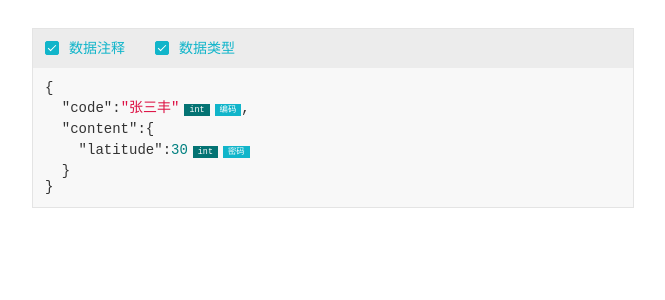
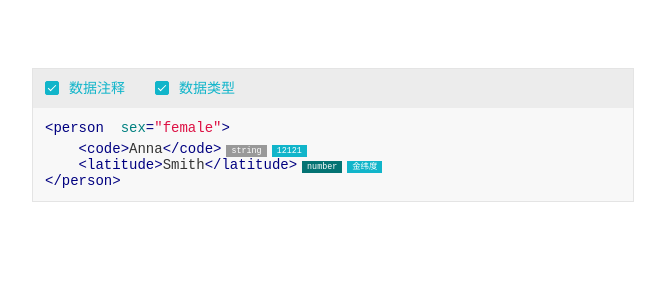
Before and after one commit to easyapi/easyapi-data-view, a Vue app: page / in a window 1280 px wide. Shown: the top 300 px of the page, without its empty margins (68-733 px from the left). Built offline with nearby package versions, Linux system fonts and the light colour scheme.

Commit message:
fix:删除typeList组装方法

```diff
--- a/example/App.vue
+++ b/example/App.vue
@@ -3,11 +3,10 @@
     <div class="editor-w clearfix">
       <div class="w-2">
         <div class="editor">
-          <easyapi-data-view :responseData="jsonData" :commentData="jsonCommentData"
-                             :type="jsonType"></easyapi-data-view>
+<!--          <easyapi-data-view :responseData="jsonData" :commentData="jsonCommentData" :type="jsonType"></easyapi-data-view>-->
         </div>
         <div class="editor">
-          <!--          <easyapi-data-view :responseData="xmlData" :commentData="xmlCommentData" :type="xmlType"></easyapi-data-view>-->
+              <easyapi-data-view :responseData="xmlData" :commentData="xmlCommentData" :type="xmlType"></easyapi-data-view>
         </div>
       </div>
     </div>
@@ -56,7 +55,7 @@ export default {
           childs: [
             {
               name: "code",
-              description: null,
+              description: "12121",
               type: "string",
               demo: true,
               childs: [],
--- a/src/DataView.vue
+++ b/src/DataView.vue
@@ -1,8 +1,8 @@
 <template>
   <div class="ea-data-view">
     <div class="ea-data-view_control" v-if="type === 'json' || type === 'xml'">
-      <el-checkbox v-model="ifShowDescription">数据注释</el-checkbox>
-      <el-checkbox v-model="ifShowType">数据类型</el-checkbox>
+      <el-checkbox v-model="ifShowDescription" @change="showNote()">数据注释</el-checkbox>
+      <el-checkbox v-model="ifShowType" @change="showNote()">数据类型</el-checkbox>
     </div>
     <pre class="ea-data-view_viewport" id="response"></pre>
   </div>
@@ -23,29 +23,14 @@ export default {
     return {
       ifShowDescription: false,//是否显示数据注释
       ifShowType: false,//是否显示数据类型
-      typeList: [],
-      descriptionList: []
+      noteList: []
     };
   },
   created() {
-    if (this.type === "json" || this.type === "xml") {
-      this.makeDescriptionList();
-      this.makeTypeList();
-    }
     this.response();
   },
   watch: {
-    ifShowDescription: function () {
-      this.showNote();
-    },
-    ifShowType: function () {
-      this.showNote();
-    },
     commentData: function () {
-      if (this.type === "json" || this.type === "xml") {
-        this.makeDescriptionList();
-        this.makeTypeList();
-      }
       this.response();
     },
   },
@@ -54,6 +39,9 @@ export default {
      * 返回信息
      */
     response: function () {
+      if (this.type === "json" || this.type === "xml") {
+        this.makeNoteList();
+      }
       // this.clean();
       if (!this.responseData) {
         return;
@@ -86,39 +74,17 @@ export default {
 
     /**
      * 生成数据注释
-     */
-    makeTypeList: function () {
-      this.typeList = [];
-      let that = this;
-      if (!this.commentData || this.commentData.length === 0) {
-        return [];
-      }
-      const makeTypeList = function (data) {
-        for (let i = 0; i < data.length; ++i) {
-          let el = data[i];
-          if (el.type === "array" || el.type === "object") {
-            makeTypeList(el.childs);
-          } else {
-            that.typeList.push(el.type);
-          }
-        }
-      };
-      return makeTypeList(this.commentData);
-    },
-
-    /**
-     * 生成数据注释
      * 主要将数据平铺展示
      */
-    makeDescriptionList: function () {
-      this.descriptionList = [];
+    makeNoteList: function () {
+      this.noteList = [];
       //生成数据类型
-      let makeDescriptionList = (oj, indexNum) => {
+      let makeNoteList = (oj, indexNum) => {
         oj.forEach((el) => {
           if (el.childs && el.childs.length) {
             //根节点不显示
             if (!(indexNum === 0 && (el.type === "array" || el.type === "object"))) {
-              this.descriptionList.push({
+              this.noteList.push({
                 name: el.name,
                 description: el.description,
                 type: el.type,
@@ -128,12 +94,12 @@ export default {
             if (el.type === "array" && el.childs[0].type !== "object") {
               return;
             } else if (el.type === "array" && el.childs[0].type === "object") {
-              makeDescriptionList(el.childs[0].childs, indexNum + 1);
+              makeNoteList(el.childs[0].childs, indexNum + 1);
             } else {
-              makeDescriptionList(el.childs, indexNum + 1);
+              makeNoteList(el.childs, indexNum + 1);
             }
           } else {
-            this.descriptionList.push({
+            this.noteList.push({
               name: el.name,
               description: el.description,
               type: el.type,
@@ -141,7 +107,7 @@ export default {
           }
         });
       };
-      makeDescriptionList(this.commentData, 0);
+      makeNoteList(this.commentData, 0);
     },
 
     /**
@@ -161,25 +127,20 @@ export default {
       if (this.type === "json") {
         children.each((index, el) => {
           if (el.className !== "hljs-attr") {
-            let result = this.descriptionList.find(
-              (x) => children[index - 1].innerText === '"' + x.name + '"'
-            );
-            if (result) {
-              if (result.type && this.ifShowType) {
-                $(el).append($(`<span class="label type">${result.type}</span>`));
-              }
-              if (result.description && this.ifShowDescription) {
-                $(el).append($(`<span class="label description">${result.description}</span>`));
-              }
-            }
+            this.append(el, this.noteList.find((x) => children[index - 1].innerText === '"' + x.name + '"'))
           }
         });
       } else if (this.type === "xml") {
         children.each((index, el) => {
-          let result = this.descriptionList.find((x) => {
-            el.innerText === "</" + x.name + ">" || (el.innerText === "</" + x.name + ">" + x.description ? x.description : "")
+          this.append(el, this.noteList.find((x) => el.innerText === "</" + x.name + ">"))
         });
-          // let result = this.descriptionList.find((x) => el.innerText === "</" + x.name + ">" || el.innerText === "</" + x.name + ">" + x.type);
+      }
+    },
+
+    /**
+     * 追加在后面显示
+     */
+    append: function (el, result) {
       if (result) {
         if (result.type && this.ifShowType) {
           if (result.type === "int") {
@@ -194,8 +155,6 @@ export default {
           $(el).append($(`<span class="label description">${result.description}</span>`));
         }
       }
-        });
-      }
     },
 
     /**
@@ -204,9 +163,8 @@ export default {
     clean: function () {
       this.ifShowDescription = false;
       this.ifShowType = false;
-      this.descriptionList = [];
+      this.noteList = [];
       $("#response").find(".label.description").remove();
-      this.typeList = [];
       $("#response").find(".label.type").remove();
     },
   }
```
Lines whose indentation alone changed are shown as unchanged.
